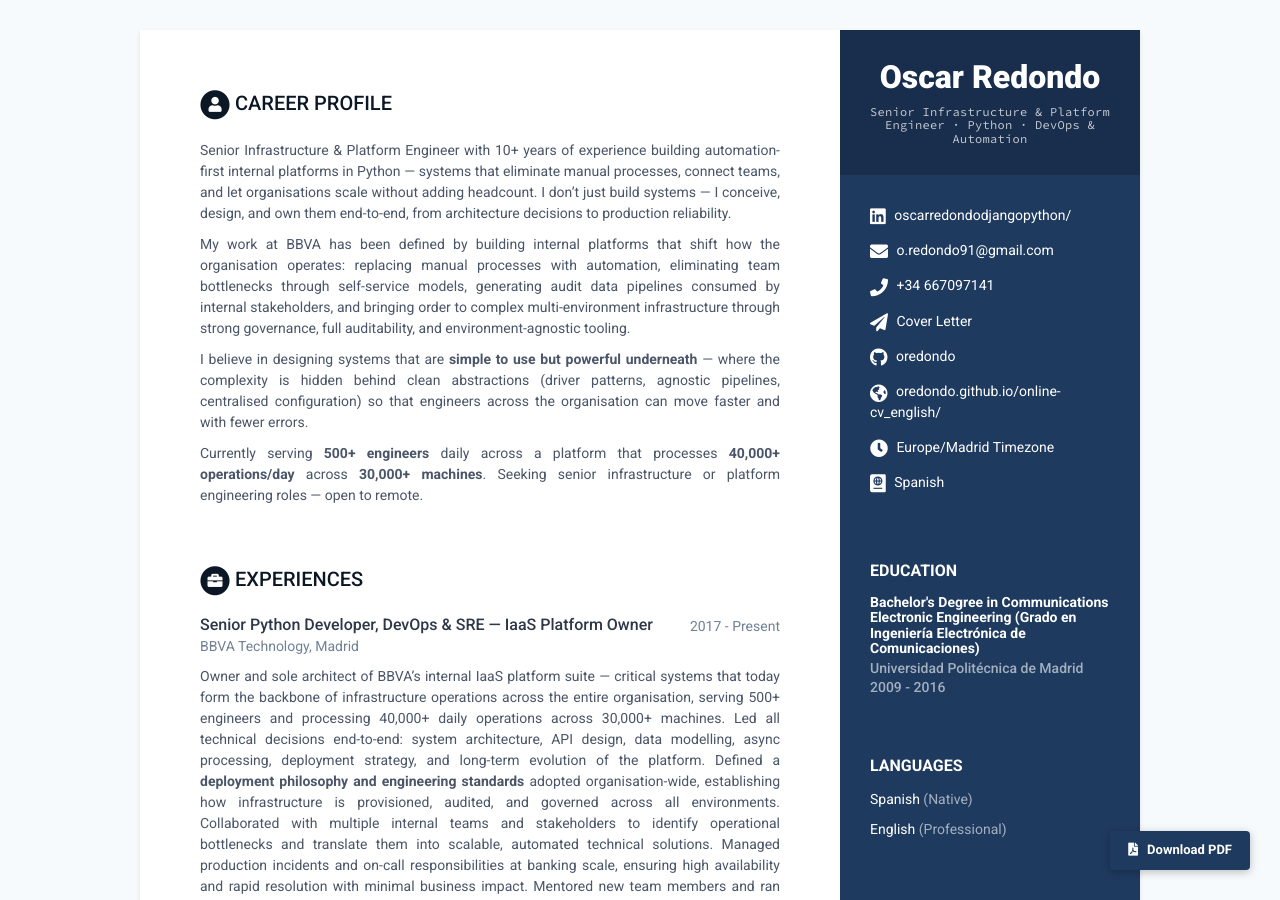
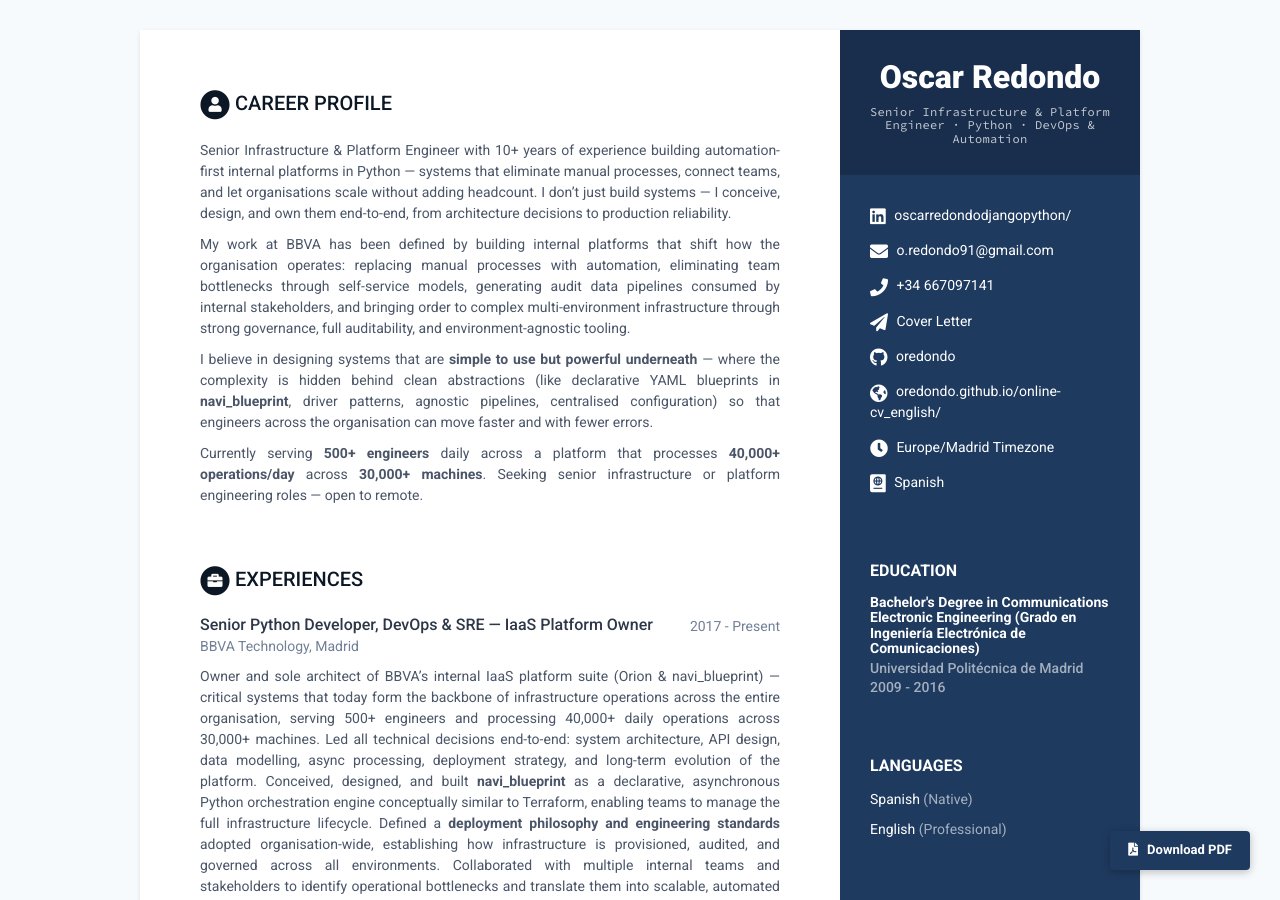
Before and after one commit to oredondo/online-cv_english, a Jekyll site: the page built from index.html, in a window 1280 px wide and 900 px high. Built offline with Jekyll 4.4.1, drawn with Linux system fonts in a browser that asks for light colours; some of the changed text lies outside the part shown.

Commit message:
blueprint

```diff
--- a/_data/data.yml
+++ b/_data/data.yml
@@ -69,14 +69,14 @@
         auditability, and environment-agnostic tooling.
 
         I believe in designing systems that are **simple to use but powerful underneath** — where the
-        complexity is hidden behind clean abstractions (driver patterns, agnostic pipelines, centralised
+        complexity is hidden behind clean abstractions (like declarative YAML blueprints in **navi_blueprint**, driver patterns, agnostic pipelines, centralised
         configuration) so that engineers across the organisation can move faster and with fewer errors.
 
         Currently serving **500+ engineers** daily across a platform that processes **40,000+ operations/day**
         across **30,000+ machines**. Seeking senior infrastructure or platform engineering roles — open to remote.
     summary_short: |
         Senior Infrastructure & Platform Engineer with 10+ years of experience in Python, DevOps, and
-        automation. Owner and sole architect of BBVA's internal IaaS platform suite — serving
+        automation. Owner and sole architect of BBVA's internal IaaS platform suite (Orion & navi_blueprint) — serving
         **500+ engineers** daily, processing **40,000+ operations/day** across **30,000+ machines**.
         Specialised in building governance-driven, self-service infrastructure platforms with full
         auditability, data pipelines for internal stakeholders, and environment-agnostic tooling. Open to remote senior roles.
@@ -98,11 +98,12 @@
         time: 2017 - Present
         company: BBVA Technology, Madrid
         details: |
-          Owner and sole architect of BBVA's internal IaaS platform suite — critical systems that today
+          Owner and sole architect of BBVA's internal IaaS platform suite (Orion & navi_blueprint) — critical systems that today
           form the backbone of infrastructure operations across the entire organisation, serving 500+
           engineers and processing 40,000+ daily operations across 30,000+ machines.
           Led all technical decisions end-to-end: system architecture, API design, data modelling,
           async processing, deployment strategy, and long-term evolution of the platform.
+          Conceived, designed, and built **navi_blueprint** as a declarative, asynchronous Python orchestration engine conceptually similar to Terraform, enabling teams to manage the full infrastructure lifecycle.
           Defined a **deployment philosophy and engineering standards** adopted organisation-wide,
           establishing how infrastructure is provisioned, audited, and governed across all environments.
           Collaborated with multiple internal teams and stakeholders to identify operational bottlenecks
@@ -113,7 +114,7 @@
           a common engineering culture around infrastructure automation and platform best practices.
           Worked in an international team alongside engineers in Mexico and Turkey.
         details_short: |
-          Owner and sole architect of BBVA's IaaS platform suite (Orion), the backbone of infrastructure
+          Owner and sole architect of BBVA's IaaS platform suite (Orion & navi_blueprint), the backbone of infrastructure
           operations for the entire organisation — 30,000+ machines, 40,000+ daily operations, 500+ engineers.
           Led all technical decisions end-to-end: architecture, API design, deployment strategy, and platform evolution.
           Defined organisation-wide deployment philosophy and engineering standards across all environments and teams.
@@ -161,6 +162,10 @@
       - title: "Orion — IaaS Audit & Deployment Platform (BBVA)"
         tagline: "Ideated, architected, and built from scratch as sole owner. Orion is BBVA’s central IaaS platform for infrastructure governance, auditing, and deployment — managing 30,000+ machines across AWS, OpenStack, OpenShift, on-premise, and physical environments, processing 40,000+ daily operations. Every infrastructure action is fully audited, with automated status reporting and real-time traceability across the entire estate. Generates automated audit data exports (CSV pipelines) consumed directly by internal auditors and compliance stakeholders, turning raw operational data into structured, actionable reports. Centralises permissions management, product catalogues, and remediation workflows. Exposes a Swagger/OpenAPI-documented REST API that connects with other core bank systems, enabling a self-service deployment model actively used by 500+ engineers. Built with Python, Django, Django REST Framework, MongoDB, PostgreSQL, and Celery."
         tagline_short: "Sole owner and architect of BBVA’s central IaaS platform — managing 30,000+ machines and processing 40,000+ daily operations. Full audit traceability, automated CSV data exports for internal auditors, permissions governance, and a self-service REST API used by 500+ engineers. Built with Python, Django, MongoDB, PostgreSQL, and Celery."
+
+      - title: "Blueprint — Asynchronous Infrastructure Provisioning & Lifecycle Engine (BBVA)"
+        tagline: "Designed and built Blueprint (navi_blueprint) — an internal tool written in Python with a fully asynchronous architecture, conceptually analogous to Terraform, where teams declare their entire infrastructure in versioned YAML blueprints and the engine handles the rest. Deeply integrated with Orion, BBVA's internal infrastructure platform, the tool orchestrates parallel provisioning and job execution while maintaining full auditability — every run produces a structured report with complete Orion job traceability, even when failures occur mid-execution. Beyond creation, the engine manages the full infrastructure lifecycle, supporting idempotent destroy operations that safely resume partial teardowns without re-processing already-completed steps. The result is a production-grade orchestration engine that brings the declarative, reproducible infrastructure philosophy of Terraform to BBVA's internal platform, empowering multiple teams to provision, manage, and safely decommission complex environments from a single source of truth."
+        tagline_short: "Asynchronous Python orchestration engine conceptually similar to Terraform. Orchestrates parallel provisioning of complex environments declared via YAML blueprints. Deeply integrated with Orion for complete job traceability, auditing, and idempotent lifecycle teardown."
 
       - title: "Self-Service Deployment Pipeline (BBVA)"
         tagline: "Engineered a universal deployment pipeline in Django built around a driver pattern: each infrastructure flavour (AWS, OpenStack, on-premise, physical) is abstracted behind a common interface, so the same codebase deploys to any environment by simply swapping the driver. Beyond the technical design, defined the deployment philosophy and engineering principles that govern how infrastructure is provisioned organisation-wide — enabling development teams to ship artefacts to production autonomously, with no infrastructure team intervention required."
```
